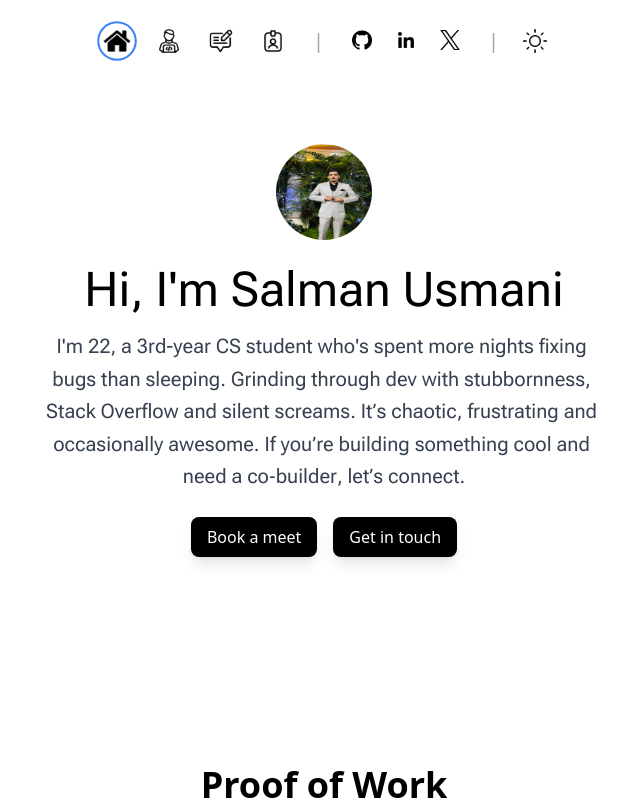
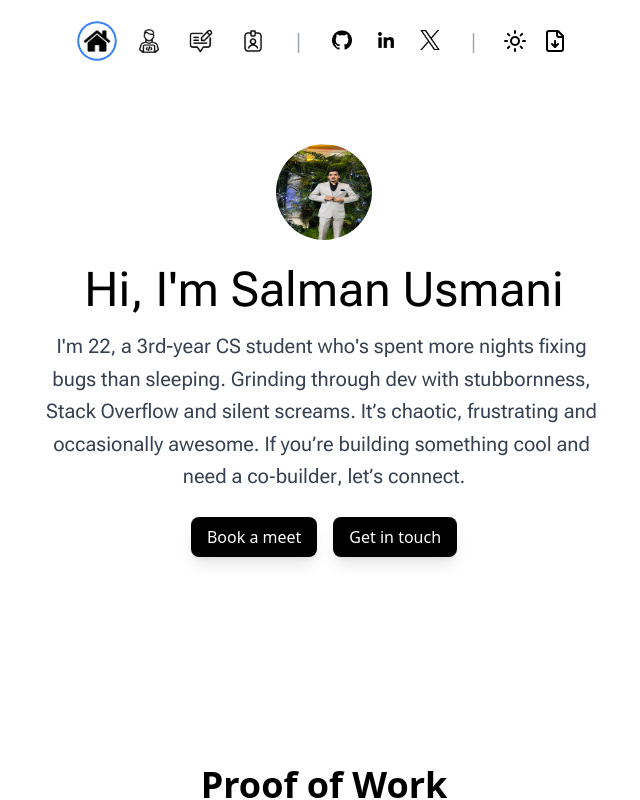
Before and after one commit to Code-bySalman/My-Portfolio, a React (Vite) app: page / in a window 1280 px wide. Shown: the top 800 px of the page, without its empty margins (316-956 px from the left). Built offline with nearby package versions, Linux system fonts and the light colour scheme; a web font is replaced by a local one.

Commit message:
Added the resume icon and resume download functionality

```diff
--- a/package.json
+++ b/package.json
@@ -13,6 +13,7 @@
     "@tailwindcss/vite": "^4.1.11",
     "emailjs-com": "^3.2.0",
     "framer-motion": "^12.23.0",
+    "lucide-react": "^0.539.0",
     "nanoid": "^5.1.5",
     "prop-types": "^15.8.1",
     "react": "^19.1.0",
--- a/src/Pages/Header.jsx
+++ b/src/Pages/Header.jsx
@@ -1,6 +1,7 @@
 import React, { useEffect, useState } from "react";
 import { motion } from "framer-motion";
 import { useNavigate, useLocation } from "react-router-dom";
+import { Moon, Sun, FileDown } from "lucide-react";
 
 const Header = () => {
   const navigate = useNavigate();
@@ -66,6 +67,7 @@ const Header = () => {
             : "bg-transparent border border-transparent"}
         `}
       >
+        {/* Navigation Icons */}
         <div className="flex items-center gap-5 relative">
           {navItems.map((item) => {
             const isActive = activeKey === item.key;
@@ -94,8 +96,9 @@ const Header = () => {
 
         <span className="text-gray-400 text-xl font-light">|</span>
 
+        {/* Social Icons */}
         <div className="flex items-center gap-4">
-          {(["github", "linkedin", "twitter"]).map((icon) => (
+          {["github", "linkedin", "twitter"].map((icon) => (
             <div key={icon} className="relative group">
               <button
                 onClick={() => window.open(socialUrls[icon], "_blank")}
@@ -113,6 +116,9 @@ const Header = () => {
 
         <span className="text-gray-400 text-xl font-light">|</span>
 
+        {/* Theme + Resume Icons */}
+        <div className="flex items-center gap-4">
+          {/* Theme Toggle */}
           <div
             onClick={handleThemeToggle}
             className="cursor-pointer hover:scale-110 transition-all duration-300 relative group"
@@ -123,10 +129,28 @@ const Header = () => {
               if (e.key === "Enter" || e.key === " ") handleThemeToggle();
             }}
           >
-          <img src={isDarkMode ? "/icons/moon.png" : "/icons/theme.png"} alt="Toggle Theme" className="h-6 w-6 filter dark:invert dark:brightness-200" />
+            {isDarkMode ? (
+              <Moon className="h-6 w-6 text-black dark:text-white" />
+            ) : (
+              <Sun className="h-6 w-6 text-black dark:text-white" />
+            )}
             <div className="absolute -bottom-7 left-1/2 -translate-x-1/2 bg-black text-white text-xs px-2 py-1 rounded opacity-0 group-hover:opacity-100 transition-opacity duration-200 pointer-events-none whitespace-nowrap dark:bg-white dark:text-black shadow-md z-10">
               {isDarkMode ? "Dark Mode" : "Light Mode"}
             </div>
+          </div>
+
+          {/* Resume Download */}
+          <a
+            href="/Salman-Usmani-Resume.pdf"
+            download
+            className="cursor-pointer hover:scale-110 transition-all duration-300 relative group"
+            title="Download Resume"
+          >
+            <FileDown className="h-6 w-6 text-black dark:text-white" />
+            <div className="absolute -bottom-7 left-1/2 -translate-x-1/2 bg-black text-white text-xs px-2 py-1 rounded opacity-0 group-hover:opacity-100 transition-opacity duration-200 pointer-events-none whitespace-nowrap dark:bg-white dark:text-black shadow-md z-10">
+              Resume
+            </div>
+          </a>
         </div>
       </div>
     </motion.nav>
```
Also changed, not shown: 2 other files (tests, documents, lock files or other folders). Lines whose indentation alone changed are shown as unchanged.
